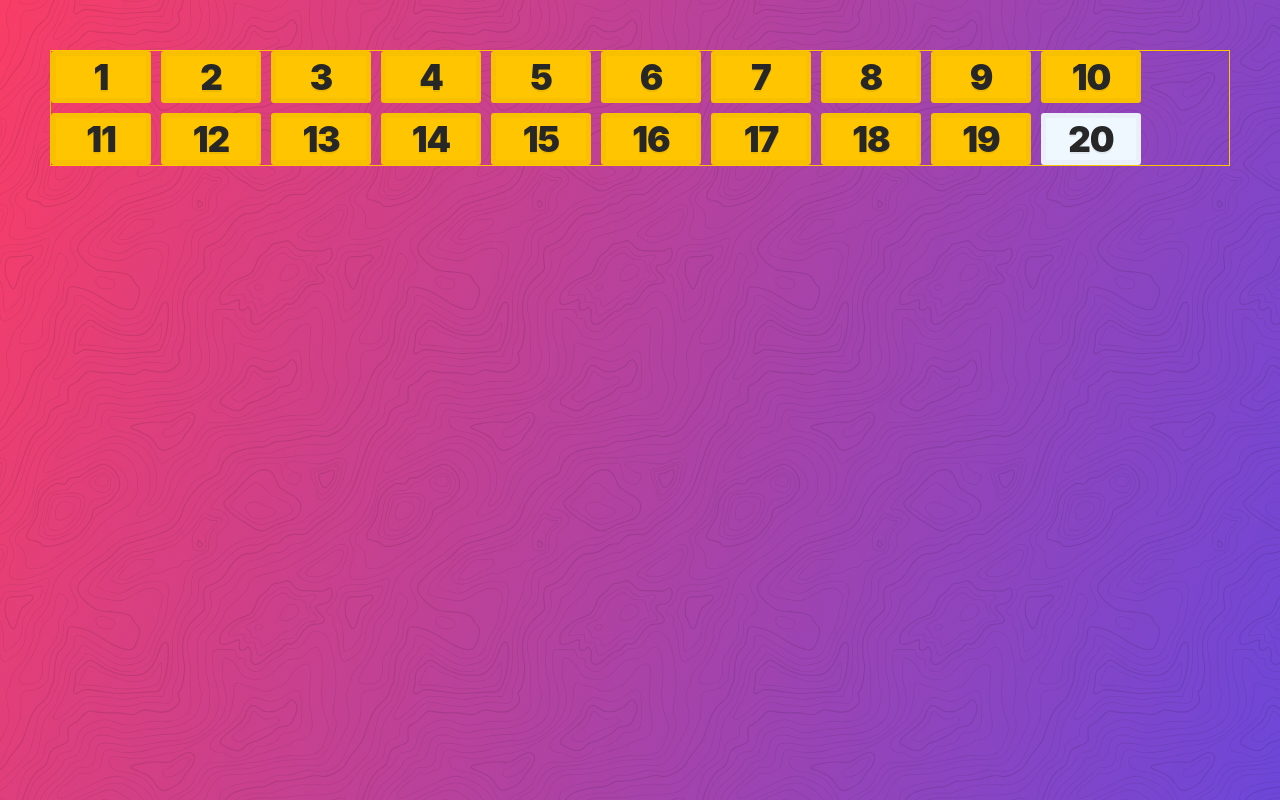
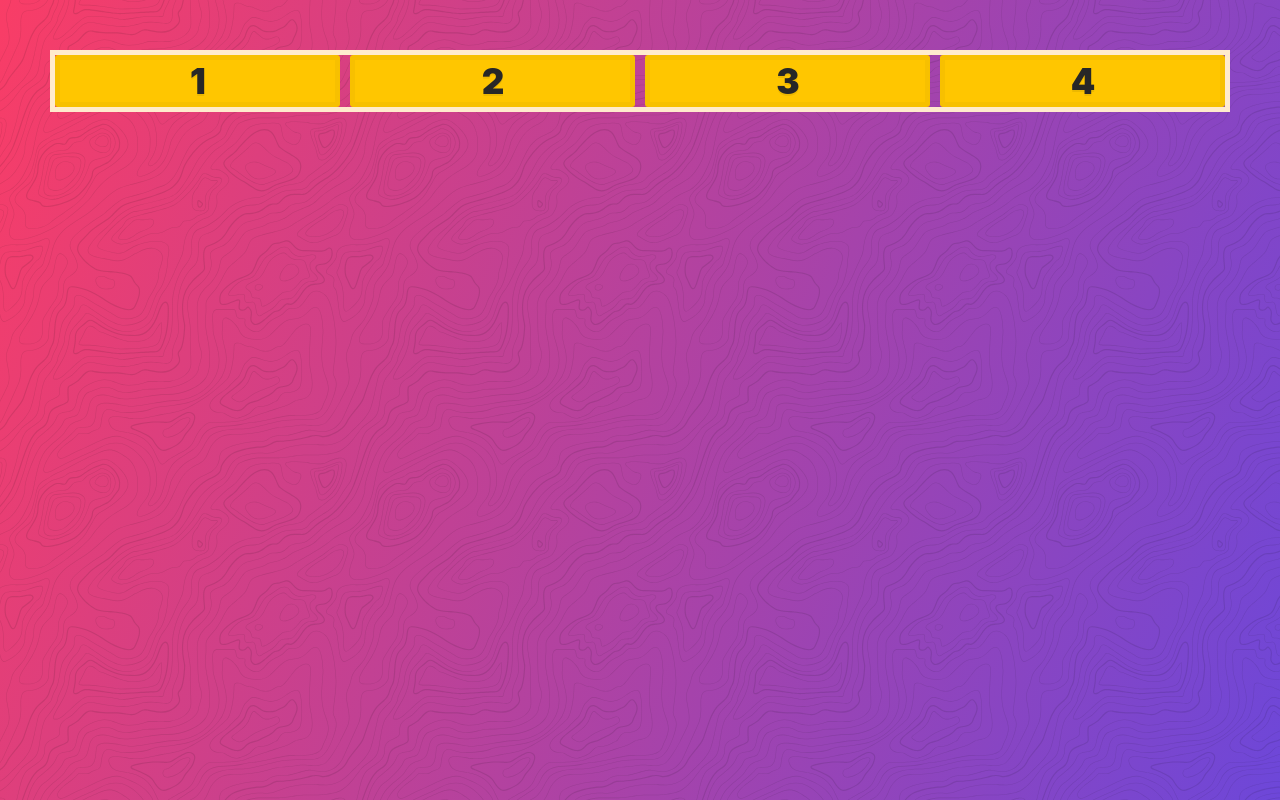
Before and after one commit to alberthoxha/css-grid-master, a React (Vite) app: page / in a window 1280 px wide. Built offline with nearby package versions, Linux system fonts and the light colour scheme.

Commit message:
grid template area

```diff
--- a/src/App.css
+++ b/src/App.css
@@ -140,7 +140,7 @@
 } */
 
 /* auto fit auto fill */
-.container {
+/* .container {
   display: grid;
   grid-gap: 10px;
   border: 1px solid var(--yellow);
@@ -149,4 +149,13 @@
 .item20 {
   grid-column-end: -1;
   background-color: aliceblue;
+} */
+
+/* Using minmax() for Responsive Grids */
+.container {
+  display: grid;
+  grid-gap: 10px;
+  border: 5px solid blanchedalmond;
+
+  grid-template-columns: repeat(auto-fit, minmax(150px, 1fr));
 }
--- a/src/App.jsx
+++ b/src/App.jsx
@@ -8,22 +8,6 @@
         <div className="item item2">2</div>
         <div className="item item3">3</div>
         <div className="item item4">4</div>
-        <div className="item item5">5</div>
-        <div className="item item6">6</div>
-        <div className="item item7">7</div>
-        <div className="item item8">8</div>
-        <div className="item item9">9</div>
-        <div className="item item10">10</div>
-        <div className="item item11">11</div>
-        <div className="item item12">12</div>
-        <div className="item item13">13</div>
-        <div className="item item14">14</div>
-        <div className="item item15">15</div>
-        <div className="item item16">16</div>
-        <div className="item item17">17</div>
-        <div className="item item18">18</div>
-        <div className="item item19">19</div>
-        <div className="item item20">20</div>
       </div>
     </>
   );
```
